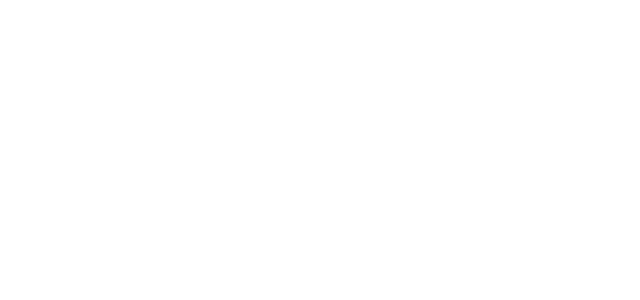
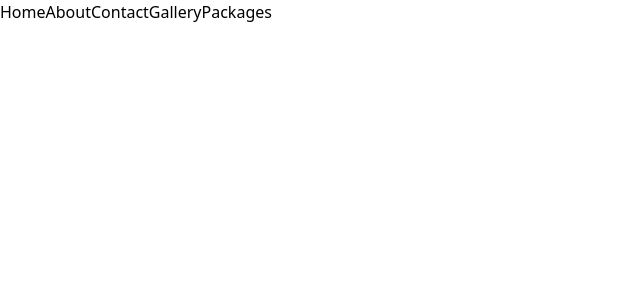
Before and after one commit to turnerr8/with-a-twist, a React (Vite) app: page / in a window 1280 px wide. Shown: the top 300 px of the page, without its empty margins (0-640 px from the left). Built offline with nearby package versions, Linux system fonts and the light colour scheme.

Commit message:
more files

```diff
--- a/src/App.jsx
+++ b/src/App.jsx
@@ -9,6 +9,7 @@
 import Home from './Pages/Home';
 import Packages from './Pages/Packages';
 import PageNotFound from './Pages/PageNotFound';
+import Contact from './Pages/Contact';
 
 function App() {
 	return (
@@ -20,6 +21,7 @@
 					<Route path='*' element={<Navigate to='404' replace='true' />} />
 
 					<Route path='/about' element={<About />} />
+					<Route path='/contact' element={<Contact />} />
 					<Route path='/gallery' element={<Gallery />} />
 					<Route path='/packages' element={<Packages />} />
 				</Routes>
--- /dev/null
+++ b/src/Components/Nav.jsx
@@ -0,0 +1,12 @@
+import { Link } from "react-router-dom";
+
+export default function Nav(){
+    return(
+        <div className="">
+            <Link to='/'>Home</Link>
+            <Link to='about'>About</Link>
+            <Link to='contact'>Contact</Link>
+            <Link to='gallery'>Gallery</Link>
+            <Link to='packages'>Packages</Link>
+        </div>
+    )}
--- /dev/null
+++ b/src/Pages/Contact.jsx
@@ -0,0 +1,3 @@
+export default function Contact() {
+	return <></>;
+}
--- a/src/Pages/Home.jsx
+++ b/src/Pages/Home.jsx
@@ -1,3 +1,9 @@
+import Nav from "../Components/Nav";
+
 export default function Home() {
-	return <></>;
+	return (
+		<>
+			<Nav />
+		</>
+	);
 }
```
Lines whose indentation alone changed are shown as unchanged.
